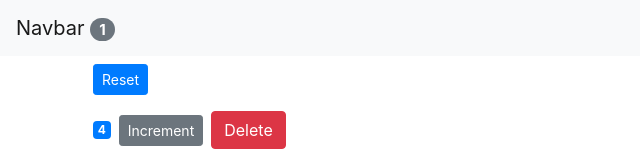
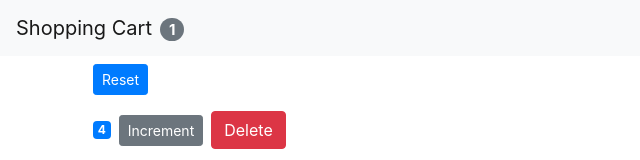
Before and after one commit to pchelka84/simple-shopping-cart, a React (Create React App) app: page / in a window 1280 px wide. Shown: the top 160 px of the page, without its empty margins (0-640 px from the left). Built offline with nearby package versions, Linux system fonts and the light colour scheme.

Commit message:
Title changed, some styles added

```diff
--- a/src/components/navbar.jsx
+++ b/src/components/navbar.jsx
@@ -1,16 +1,16 @@
-// import React, { Component } from "react";
+import React from "react";
 
 // Stateless Functional Component
 
 const NavBar = ({ totalCounters }) => {
   return (
     <nav className="navbar navbar-light bg-light">
-      <a className="navbar-brand" href="#">
-        Navbar{" "}
-        <span className="badge badge-pill badge-secondary">
+      <span className="navbar-brand" href="#">
+        Shopping Cart
+        <span className="badge badge-pill badge-secondary ml-2">
           {totalCounters}
         </span>
-      </a>
+      </span>
     </nav>
   );
 };
```
